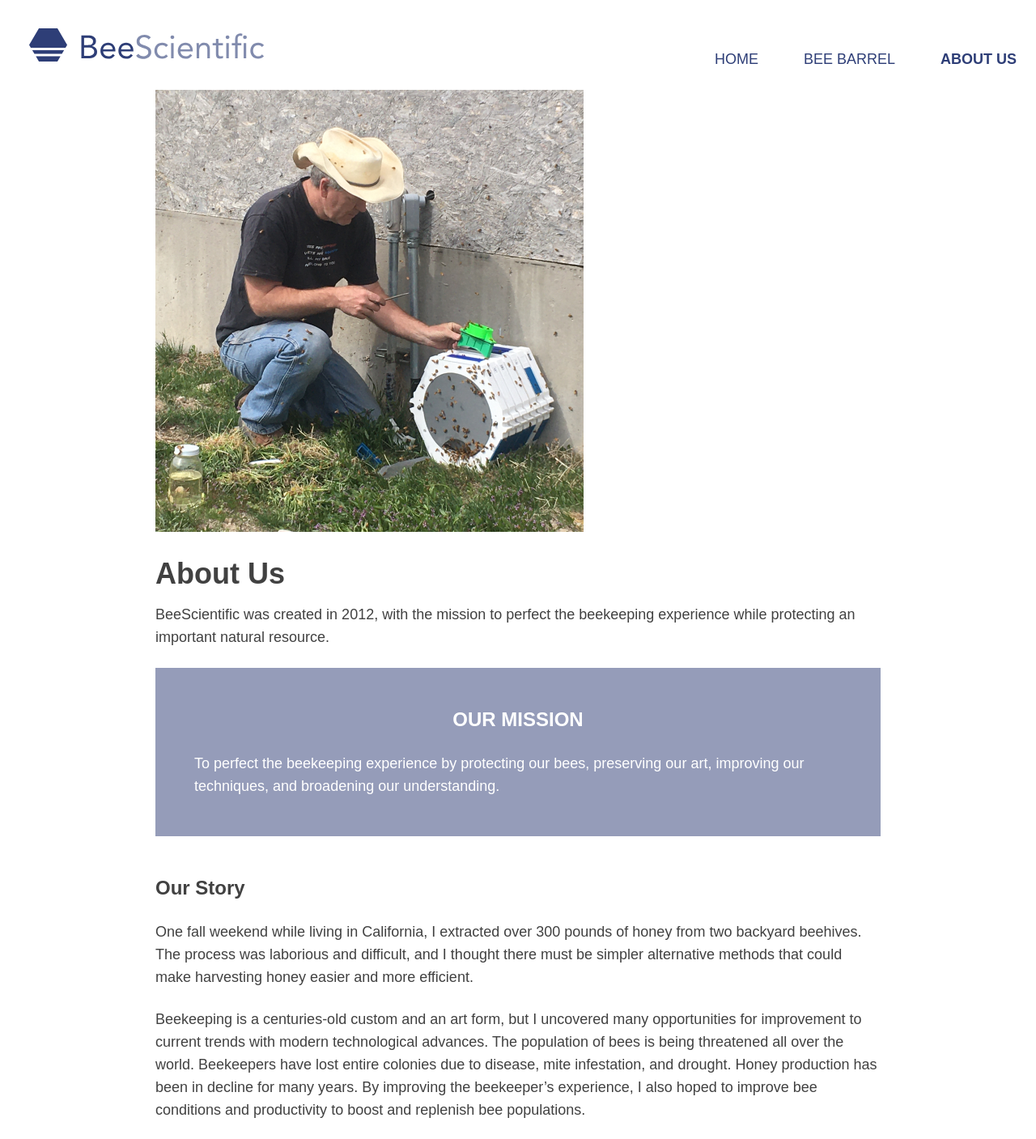
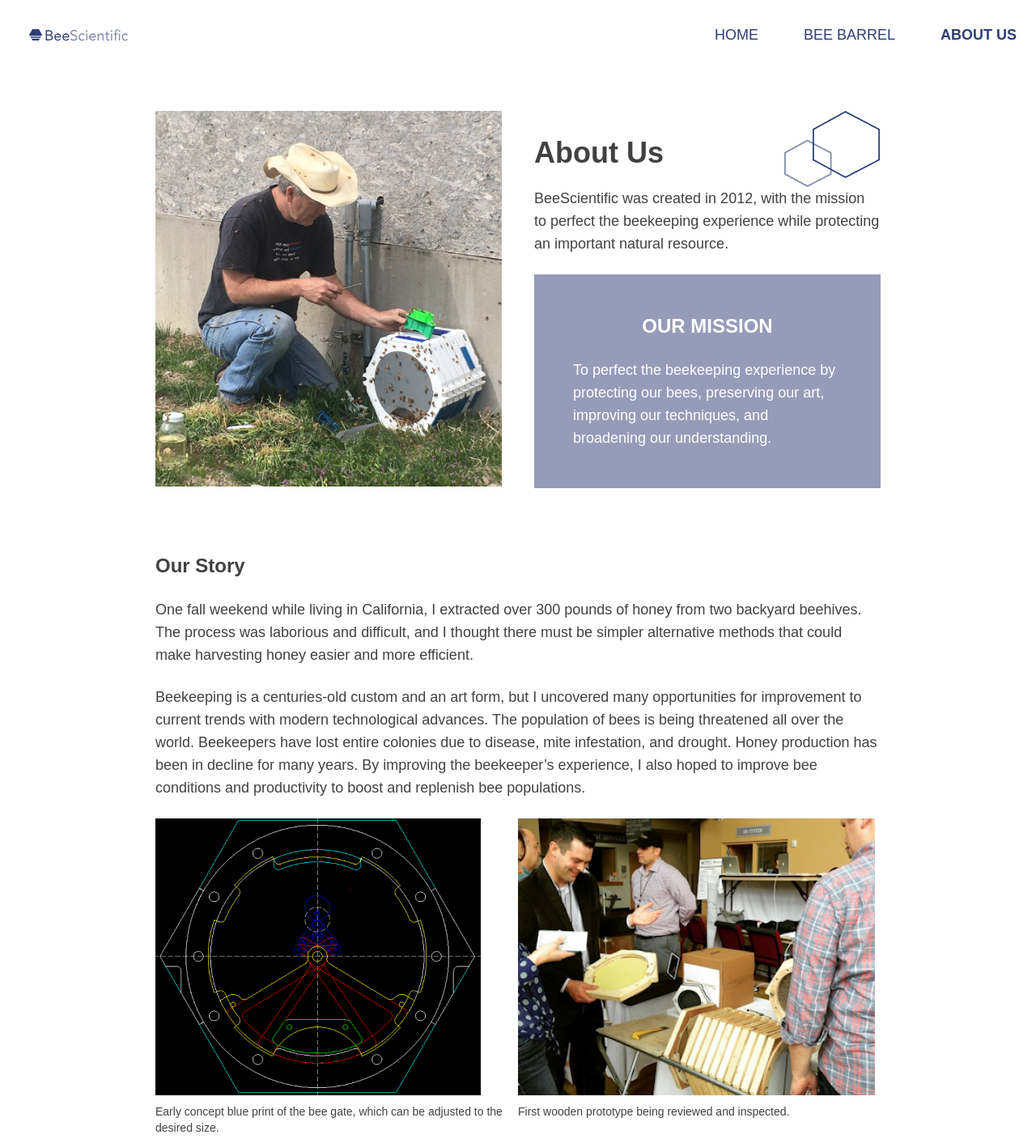
Before and after one commit to sfonua10/beescientific, a Next.js app: page /about in a window 1280 px wide. Shown: the top 1407 px of the page at 81% size. Built offline with nearby package versions, Linux system fonts and the light colour scheme.

Commit message:
polish about page styles run 2

```diff
--- a/components/beeBarrel/benefits.js
+++ b/components/beeBarrel/benefits.js
@@ -11,7 +11,8 @@ const Benefits = ({ alt, title, subtitle, text, text2, images, images2, imagesTe
       {text2 ? <p className="text-sm pb-6 lg:text-lg">{text2}</p> : <></>}
 
       {images ? (
-        <div className="flex space-x-4 pb-8 justify-center">
+        // <div className="flex space-x-4 pb-8 justify-center">
+        <div className="grid grid-cols-2 pb-8">
           <BenefitsImage
             imageSrc={images}
             imageText={imagesText[0]}
--- a/components/beeBarrel/benefitsImage.js
+++ b/components/beeBarrel/benefitsImage.js
@@ -20,7 +20,7 @@ const BenefitsImage = ({imageSrc, imageText, alt}) => {
           alt={alt}
         />
       </picture>
-      <h5 className="text-xs max-w-1/4 lg:text-sm mt-2 lg:mt-2.5" style={{maxWidth: 162}}>{imageText}</h5>
+      <h5 className="text-xs max-w-1/4 lg:text-sm mt-2 md:mt-4 lg:mt-2.5">{imageText}</h5>
     </div>
   );
 };
--- a/components/viewMore.js
+++ b/components/viewMore.js
@@ -3,7 +3,7 @@ import Button from './button';
 const ViewMore = () => {
   return (
     <div className="flex flex-col">
-      <h1 className="text-lg font-extrabold lg:text-2xl text-center pb-6">
+      <h1 className="text-lg font-extrabold md:text-2xl text-center pb-6">
         Want to view more videos?
       </h1>
       <div className="self-center">
--- a/pages/about.js
+++ b/pages/about.js
@@ -8,9 +8,13 @@ import SocialIcons from '../components/socialIcons';
 const About = () => {
   return (
     <Layout>
-      <div className="mx-4 mt-6 md:mx-28 lg:mx-auto max-w-4xl">
+      <div className="mx-4 mt-6 md:mx-28 lg:mt-20 lg:mx-auto max-w-4xl">
+        <div className="grid lg:grid-cols-2 lg:gap-x-10">
           <picture>
-          <source media="(max-width: 640px)" srcSet="images/about/img-1.png" />
+            <source
+              media="(max-width: 640px)"
+              srcSet="images/about/img-1.png"
+            />
             <source
               media="(max-width: 1024px)"
               srcSet="images/about/img-1-tab.png"
@@ -19,37 +23,41 @@ const About = () => {
               media="(min-width: 1024px)"
               srcSet="images/about/img-1-desk.png"
             />
-          <img
-          src="images/about/img-1.png"
-          alt="hi"
-          />
+            <img src="images/about/img-1.png" className="lg:h-desk lg:object-cover lg:object-center lg:w-full" alt="hi" />
           </picture>
           <section className="md:flex md:flex-col md:gap-x-5 md:mb-12">
+            <div className="lg:flex lg:justify-between">
               <h1 className="text-2xl	text-dark-black font-black pt-8 pb-4 lg:text-4xl">
                 About Us
               </h1>
+              <img
+                src="/images/about/about-hive-graphic.png"
+                className="hidden lg:block object-contain"
+              />
+            </div>
             <p className="text-sm pb-6 md:pb-0 lg:text-lg">
               BeeScientific was created in 2012, with the mission to perfect the
               beekeeping experience while protecting an important natural
               resource.
             </p>
-          <div className="flex flex-col text-white bg-blue-gray md:self-center md:min-w-1/2 mx-auto md:mx-0 md:px-6 md:py-10 md:mt-6 lg:px-12 lg:py-12">
+            <div className="flex flex-col text-white bg-blue-gray md:self-center md:min-w-1/2 mx-auto md:mx-0 md:px-20 md:py-10 md:mt-6 lg:px-12 lg:py-12">
               <h1 className="text-2xl font-extrabold pt-10 text-center pb-4 md:text-base md:pb-6 md:pt-0 lg:text-2xl">
                 OUR MISSION
               </h1>
-            <ol
-              className="px-16 pb-10 text-sm md:px-0 md:pb-0 lg:text-lg"
-              style={{ minWidth: `205`, alignSelf: `center` }}
+              <div
+                className="px-12 pb-10 text-sm md:px-0 md:pb-0 lg:text-lg self-center"
+                style={{ minWidth: `205` }}
               >
-              <p>
+                <p className="md:max-w-sm">
                   To perfect the beekeeping experience by protecting our bees,
-                preserving our art, improving our techniques, and broadening our
-                understanding.
+                  preserving our art, improving our techniques, and broadening
+                  our understanding.
                 </p>
-            </ol>
+              </div>
             </div>
           </section>
-        <section className="my-8">
+        </div>
+        <section className="my-8 md:mb-12">
           <Benefits
             title="Our Story"
             text="One fall weekend while living in California, I extracted over 300 pounds of honey from two backyard beehives. The process was laborious and difficult, and I thought there must be simpler alternative methods that could make harvesting honey easier and more efficient."
@@ -128,15 +136,17 @@ const About = () => {
             />
           </div>
         </section>
-        <section>
+        <section className="md:mb-12">
           <Benefits
             title="Cody Adams"
             subtitle="Founder of BeeScientific"
             text="I am an avid beekeeper and have been keeping bees and harvesting honey for several decades now. One out of every five bites of food we take is made possible by the hard work of honey bees, which makes them one of the most important natural resources in the world. I’m passionate about protecting and preserving them. I have a background in data collection, automation, manufacturing, and software engineering, all which fuel my interest for inventing and building. My love for bees and nature is what led me to create an innovative and unique beehive, the Bee Barrel."
           />
         </section>
-        <section className="mb-16">
-          <h1 className="font-extrabold text-xl mb-2">Tour the Bee Barrel Prototype</h1>
+        <section className="mb-16 md:mb-24">
+          <h1 className="font-extrabold text-xl mb-2">
+            Tour the Bee Barrel Prototype
+          </h1>
           <div
             className="flex justify-center relative lg:mt-16"
             style={{ paddingTop: `56.25%` }}
@@ -151,7 +161,7 @@ const About = () => {
             />
           </div>
         </section>
-        <section className="pb-20">
+        <section className="pb-20 md:mb-24">
           <ViewMore />
         </section>
         <section className="pb-4 md:hidden">
--- a/tailwind.config.js
+++ b/tailwind.config.js
@@ -45,6 +45,9 @@ module.exports = {
         'bbd': '209px',
         'bb-d-sm': '204px',
         'bb-d-lg': '248px',
+      },
+      height: {
+        'desk': '29rem'
       }
     },
   },
```
Also changed, not shown: public/images/about/about-hive-graphic.png (added). Lines whose indentation alone changed are shown as unchanged.
